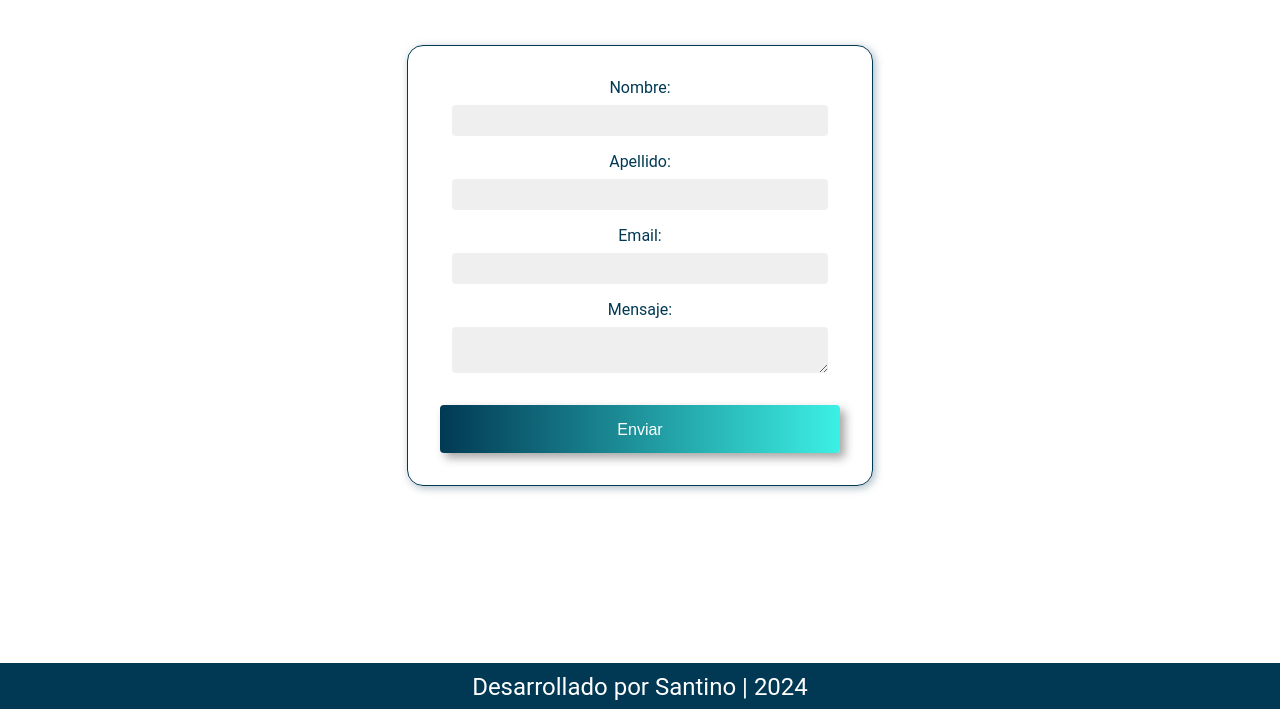
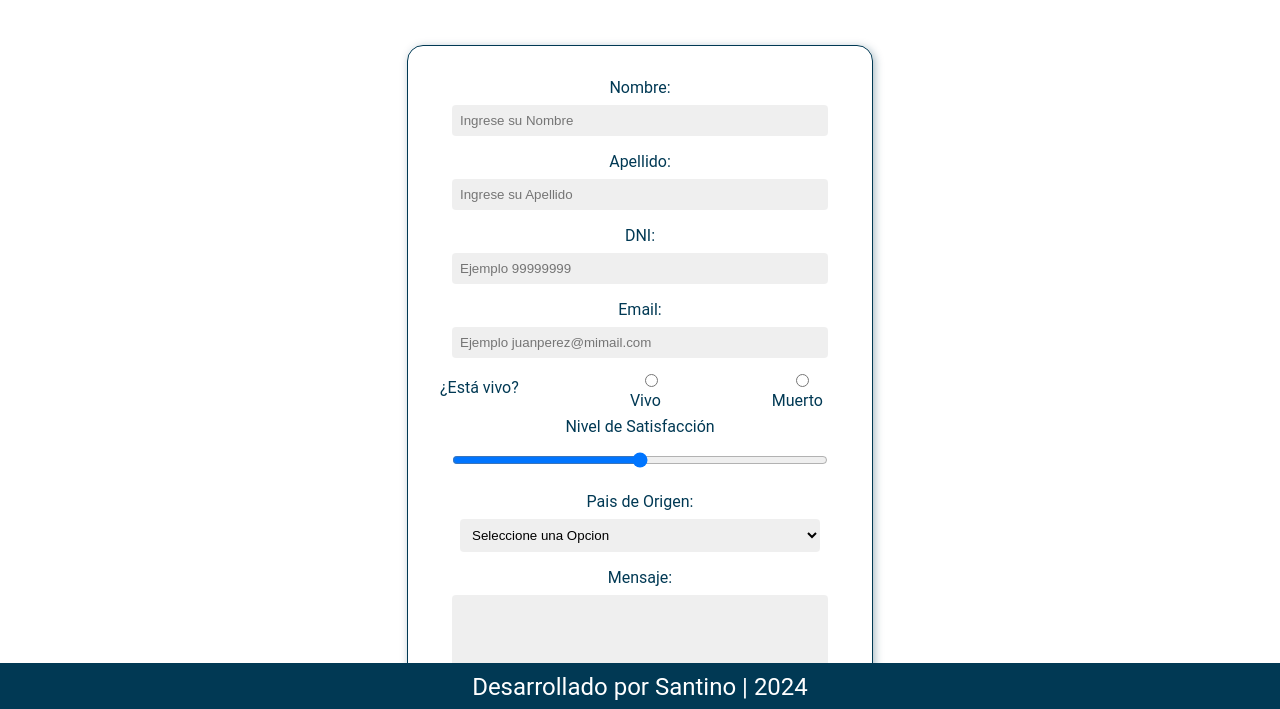
Before and after one commit to Drako01/programacion_web_santino, a plain HTML site: page contacto.html in a window 1280 px wide. Shown: the part 89-798 px from the top of the page. Drawn offline with Linux system fonts and the light colour scheme.

Commit message:
Clase 10

```diff
--- a/contacto.html
+++ b/contacto.html
@@ -37,19 +37,56 @@
             <form class="formulario">
                 <div class="formulario-grupo">
                     <label for="nombre">Nombre:</label>
-                    <input type="text">
+                    <input type="text" minlength="3" maxlength="30"
+                    name="nombre" id="nombre" placeholder="Ingrese su Nombre" required>
                 </div>
                 <div class="formulario-grupo">
                     <label for="apellido">Apellido:</label>
-                    <input type="text">
+                    <input type="text" minlength="3" maxlength="30"
+                    name="apellido" id="apellido" placeholder="Ingrese su Apellido" required>
+                </div>
+                <div class="formulario-grupo">
+                    <label for="dni">DNI:</label>
+                    <input type="number" min="1000000"  placeholder="Ejemplo 99999999"
+                    max="99999999" name="dni" id="dni" required>
                 </div>
                 <div class="formulario-grupo">
                     <label for="email">Email:</label>
-                    <input type="email">
+                    <input type="email" minlength="3" maxlength="100"
+                    name="email" id="email"  placeholder="Ejemplo juanperez@mimail.com" required>
+                </div>
+                <div class="formulario-grupo cheq">
+                    <label for="vivo">¿Está vivo?</label>
+                    <div>
+                        <input type="radio" name="estado" id="vivo" value="vivo">
+                        <label for="vivo">Vivo</label>
+                    </div>
+                    <div>
+                        <input type="radio" name="estado" id="muerto" value="muerto">
+                        <label for="muerto">Muerto</label>
+                    </div>
+                </div>
+
+                <div class="formulario-grupo">
+                    <label for="email">Nivel de Satisfacción</label>
+                    <input type="range" name="satisfaccion" id="satisfaccion">
+                </div>
+                <div class="formulario-grupo">
+                    <label for="email">Pais de Origen:</label>
+                    <select name="pais" id="pais">
+                        <option disabled selected>Seleccione una Opcion</option>
+                        <option value="arg">Argentina</option>
+                        <option value="br">Brasil</option>
+                        <option value="ur">Uruguay</option>
+                        <option value="cl">Chile</option>
+                        <option value="pr">Paraguay</option>
+                    </select>
                 </div>
                 <div class="formulario-grupo">
                     <label for="mensaje">Mensaje:</label>
-                    <textarea></textarea>
+                    <textarea name="mensaje" rows="10" id="mensaje" required>
+
+                    </textarea>
                 </div>
                 <button>Enviar</button>
             </form>
--- a/css/styles.css
+++ b/css/styles.css
@@ -50,9 +50,9 @@ header nav ul a li {
 
 
 
-.texto_verde {
+/* .texto_verde {
     color: green;
-}
+} */
 
 /* Ruta especifica para los "h2.texto_verde" dentro de un div */
 section div h2.texto_verde {
@@ -302,6 +302,7 @@ td {
     font-family: "Roboto";
 }
 
+.contenedor__form .formulario .formulario-grupo select,
 .contenedor__form .formulario .formulario-grupo input,
 .contenedor__form .formulario .formulario-grupo textarea {
     border: none;
@@ -331,6 +332,16 @@ td {
     background: linear-gradient(to left, #013954, #3cf0e4);
 }
 
+.cheq{
+    display: flex !important;
+    flex-direction: row !important;
+    justify-content: space-between;
+    height: 1.2rem;
+    margin-top: .5rem;
+}
+.cheq label {
+    min-width: 6rem;
+}
 /* Clase 07 */
 
 
@@ -540,7 +551,60 @@ td {
     margin: 1rem;
 }
 
+.card__image {
+    display: flex;
+    align-items: center;
+    justify-content: center;
+}
+/* Pseudoclases */
 
+/* Por ejemplo :hover */
+
+/*
+
+selector:pseudoclase {
+    propiedad: valor;
+    propiedad: valor;
+    propiedad: valor;
+    propiedad: valor;
+    propiedad: valor;
+}
+
+*/
+
+/* a:visited {
+    color: #271039;
+    background-color: #bc0101;
+}
+a:link{
+    color: #21d900;
+    background-color: #c9c0c0;
+}
+a:active{
+    color: #ce0948;
+    background-color: #403535;
+} */
+
+/*
+.padre .hijo::nth-child(1){ Se aplican sobre el 1er Hijo
+    propiedad: valor;
+    propiedad: valor;
+    propiedad: valor;
+    propiedad: valor;
+    propiedad: valor;
+}
+
+*/
+
+.contenedor__productos .card:nth-child(1){
+    background-color: #000764;
+}
+.contenedor__productos .card:nth-child(2){
+    background-color: #686eb9;
+}
+.contenedor__productos .card:nth-child(3){
+    background-color: #7a09a7;
+}
 /* Responsive */
 
 /*
@@ -557,11 +621,20 @@ td {
 @media screen and (min-width: 1201px) {
     body {
         background-color: #ffffff;
+        color: #000764;
     }
 }
 
 
 /* Para pantallas de un Ancho Inferior o igual a 1200px */
+
+
+@media (max-width: 1200px) and (min-width: 1000px) {
+    body{
+        background-color: #000764;
+    }
+}
+
 @media screen and (max-width: 1200px) {
 
     .nav,
@@ -581,6 +654,7 @@ td {
         background-color: #b4aeae;
     }
 }
+
 
 @media screen and (max-width: 1024px) {
     .container_grid {
@@ -657,6 +731,7 @@ td {
     p {
         font-size: .8rem;
     }
+
     h2 {
         font-size: 1.5rem;
         margin-bottom: 1rem;
```
Also changed, not shown: index.html (+5 -0 lines).
